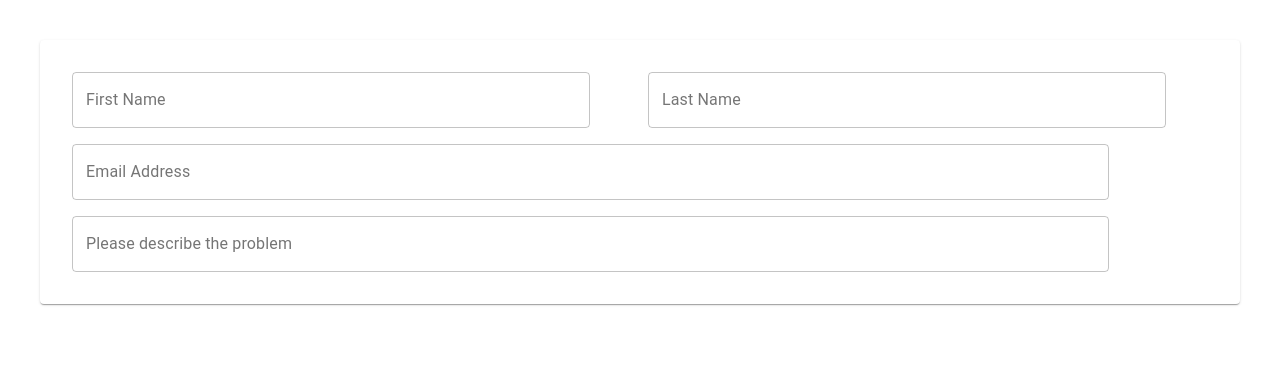
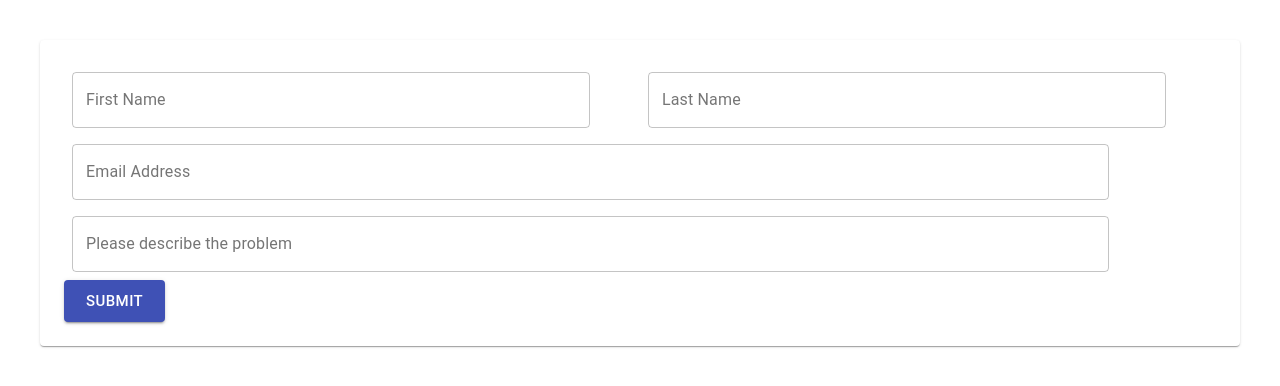
Before and after one commit to nairuti19/ketos-form, a React (Create React App) app: page / in a window 1280 px wide. Shown: the top 386 px of the page. Built offline with nearby package versions, Linux system fonts and the light colour scheme.

Commit message:
Added button component and added button to form

```diff
--- /dev/null
+++ b/src/components/CustomButton.js
@@ -0,0 +1,17 @@
+import Button from '@material-ui/core/Button';
+import React from 'react';
+
+export default function CustomButton(props) {
+    const{text, size, color, variant, onClick, ...other} = props
+    return (
+        <Button
+        variant = {variant}
+        size = {size}
+        color = {color}
+        onClick = {onClick}
+        {...other}
+        >
+            {text}
+        </Button>
+    )
+}
--- a/src/pages/SupportForm.js
+++ b/src/pages/SupportForm.js
@@ -2,6 +2,7 @@ import React from 'react';
 import {Grid} from '@material-ui/core/';
 import { useForm, CustomForm } from '../components/useForm';
 import TextInput from '../components/TextInput';
+import CustomButton from '../components/CustomButton';
 
 const initialValues = {
     id: 0,
@@ -55,6 +56,14 @@ export default function SupportForm() {
                    onChange={handleInputChange}
                   />
                 </Grid>
+                <Grid item xs={12}>
+                <CustomButton
+                variant = "contained"
+                size = "large"
+                color = "primary"
+                text= "Submit"
+                type="submit"/>
+                </Grid>
             </Grid>
         </CustomForm>
     )
```
